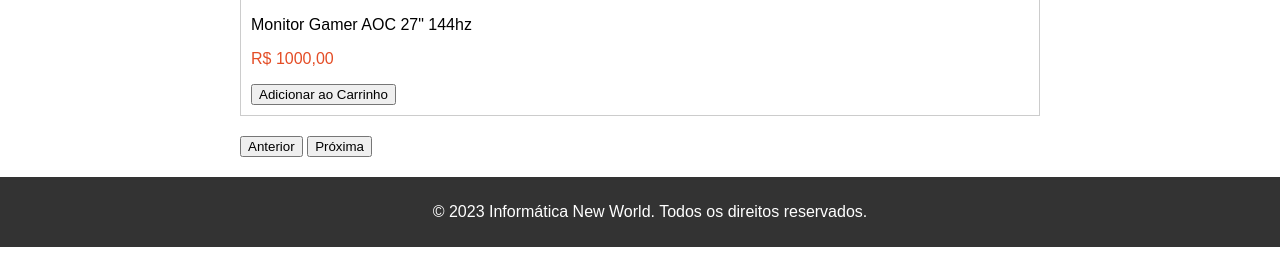
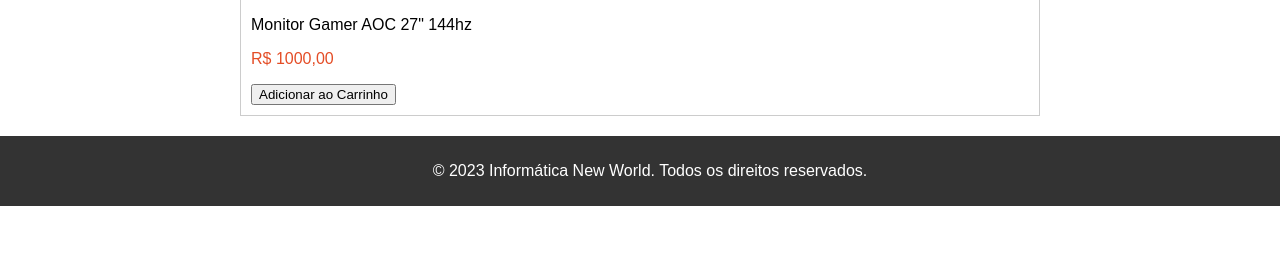
Before and after one commit to Kingslayer-z/ProjetoWeb, a plain HTML site: page index.html in a window 1280 px wide. Shown: the part 537-800 px from the top of the page. Drawn offline with Linux system fonts and the light colour scheme.

Commit message:
index.html

```diff
--- a/index.html
+++ b/index.html
@@ -1,3 +1,4 @@
+<!--Não utilizei o trabalho feito em grupo, comecei um totalmente do 0 :) -->
 <!DOCTYPE html>
 <html lang="pt-br">
 <head>
@@ -39,16 +40,12 @@
             <button>Adicionar ao Carrinho</button>
         </div>
 
-        <div class="pagination">
-            <button id="prevPage" onclick="paginaAnterior()">Anterior</button>
-            <button id="nextPage" onclick="proximaPagina()">Próxima</button>
-        </div>
+
     </section>
 </main>
 
     <footer>
         <p>&copy; 2023 Informática New World. Todos os direitos reservados.</p>
     </footer>
-    <script src="script.js"></script>
 </body>
 </html>
```
